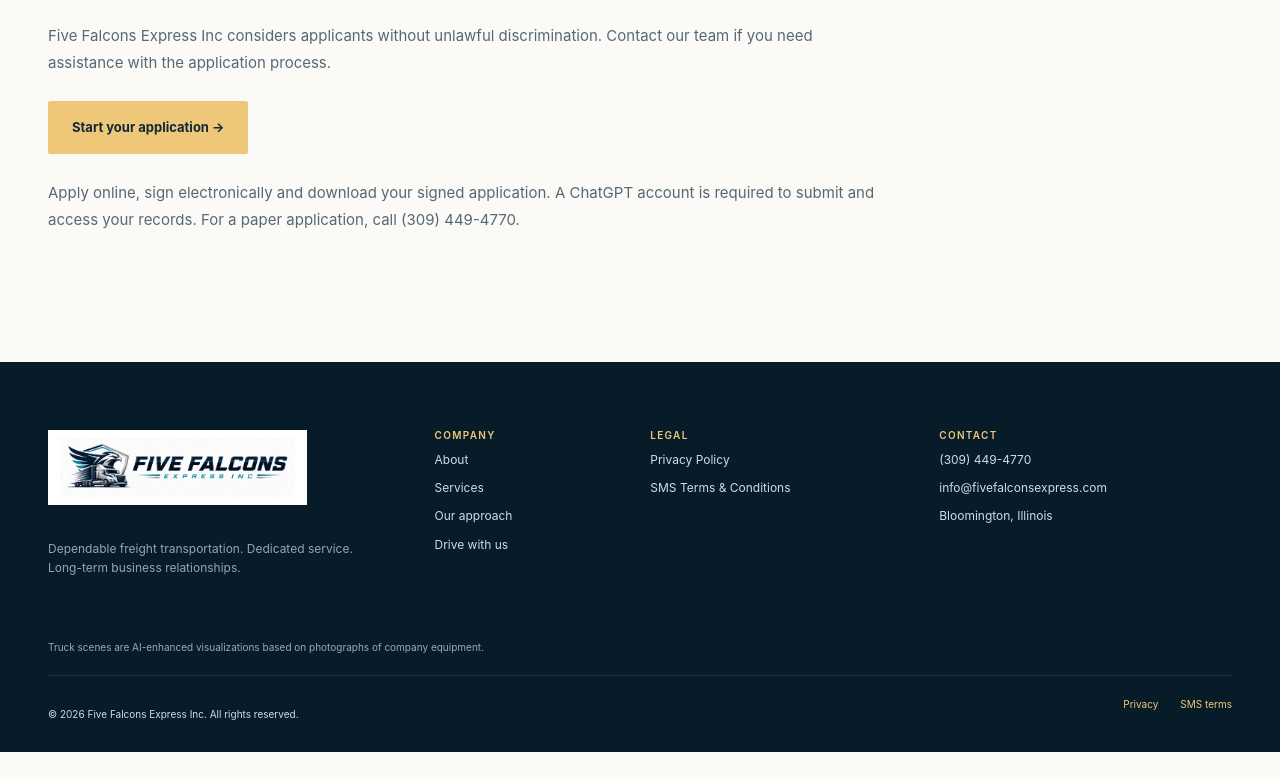
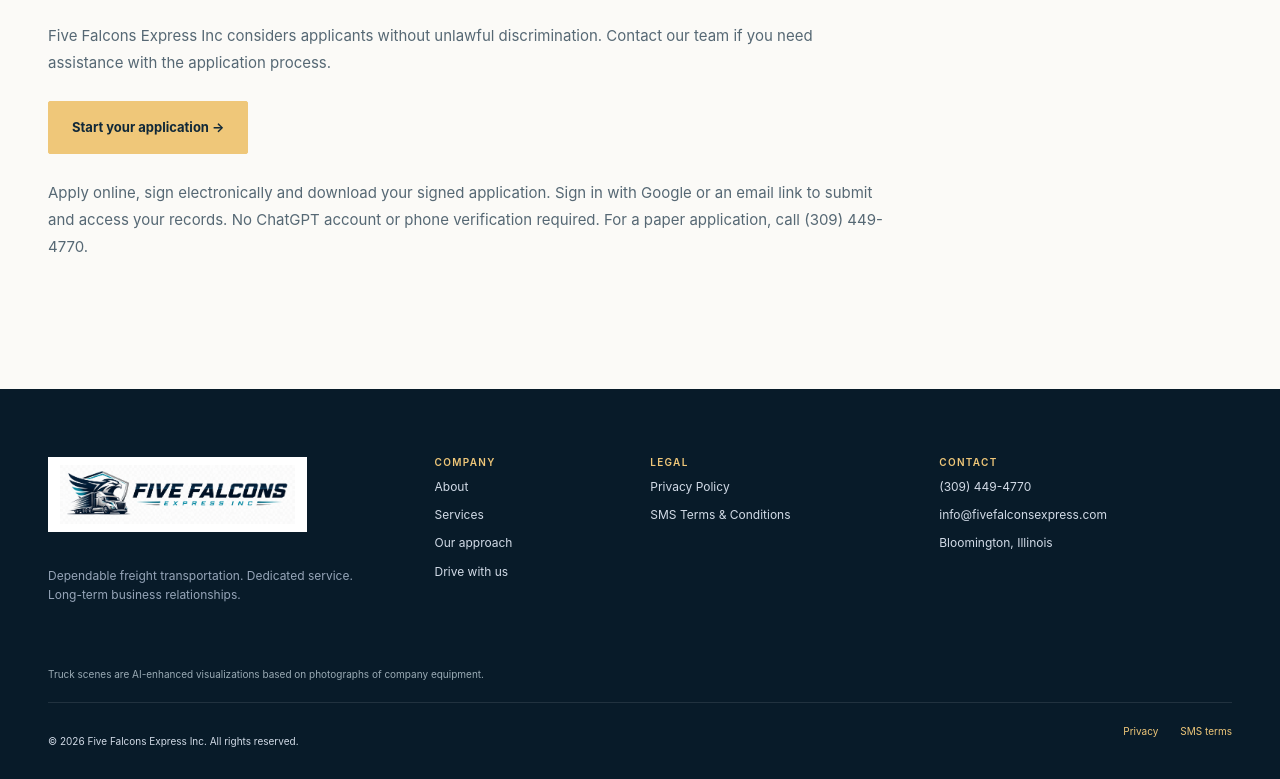
Before and after one commit to fivefalcons/fivefalcons.github.io, a plain HTML site: page careers.html in a window 1280 px wide. Shown: the part 2394-3173 px from the top of the page. Before the commit the page ends 3146 px from the top, so only its background shows below. Drawn offline with Linux system fonts and the light colour scheme.

Commit message:
Update hiring pages for live Google and email driver sign-in

```diff
--- a/careers.html
+++ b/careers.html
@@ -28,7 +28,7 @@
 <article><span class="eyebrow">Owner-operators</span><h3>Bring your truck.<br>Build with Five Falcons.</h3><p>Explore opportunities for your equipment within our growing operations. Discuss mileage-based or percentage-based compensation and the operating arrangement that fits your business.</p><ul><li>Opportunities on established lanes</li><li>Coordinated dispatch support</li><li>Compensation and operating terms agreed before starting</li></ul><a class="text-link" href="https://five-falcons-driver-applications.willie-mccli-4907.chatgpt.site">Apply now →</a></article>
 </div><p class="career-note">These opportunities are intended for independent contractors, subject to applicable classification requirements and written operating agreements. Compensation preferences do not guarantee a particular assignment, weekly mileage, earnings, or offer. Final pay terms are confirmed in writing.</p></div></section>
 <section class="coverage-story"><div class="container"><p class="eyebrow">A growing operation</p><h2>Established lanes.<br>Room to move forward.</h2><p>Our secured lanes support Amazon, UPS, and USPS freight. Talk with our team about current opportunities, scheduling, and the requirements of each position.</p></div></section>
-<section class="editorial-section"><div class="container"><p class="eyebrow">Driver qualifications</p><h2>Professional standards.<br>Individual consideration.</h2><p class="career-note">A valid Class A CDL is required because operating a commercial tractor-trailer is an essential function of these driving positions. Driver qualification and safety requirements apply. Experience, equipment, and assignment requirements will be reviewed with each applicant.</p><p class="career-note">Five Falcons Express Inc considers applicants without unlawful discrimination. Contact our team if you need assistance with the application process.</p><a class="button button-primary" href="https://five-falcons-driver-applications.willie-mccli-4907.chatgpt.site">Start your application →</a><p class="career-note">Apply online, sign electronically and download your signed application. A ChatGPT account is required to submit and access your records. For a paper application, call (309) 449-4770.</p></div></section>
+<section class="editorial-section"><div class="container"><p class="eyebrow">Driver qualifications</p><h2>Professional standards.<br>Individual consideration.</h2><p class="career-note">A valid Class A CDL is required because operating a commercial tractor-trailer is an essential function of these driving positions. Driver qualification and safety requirements apply. Experience, equipment, and assignment requirements will be reviewed with each applicant.</p><p class="career-note">Five Falcons Express Inc considers applicants without unlawful discrimination. Contact our team if you need assistance with the application process.</p><a class="button button-primary" href="https://five-falcons-driver-applications.willie-mccli-4907.chatgpt.site">Start your application →</a><p class="career-note">Apply online, sign electronically and download your signed application. Sign in with Google or an email link to submit and access your records. No ChatGPT account or phone verification required. For a paper application, call (309) 449-4770.</p></div></section>
 </main>  <footer class="site-footer">
     <div class="container footer-grid">
       <div>
```
Also changed, not shown: apply.html (+1 -1 lines).
